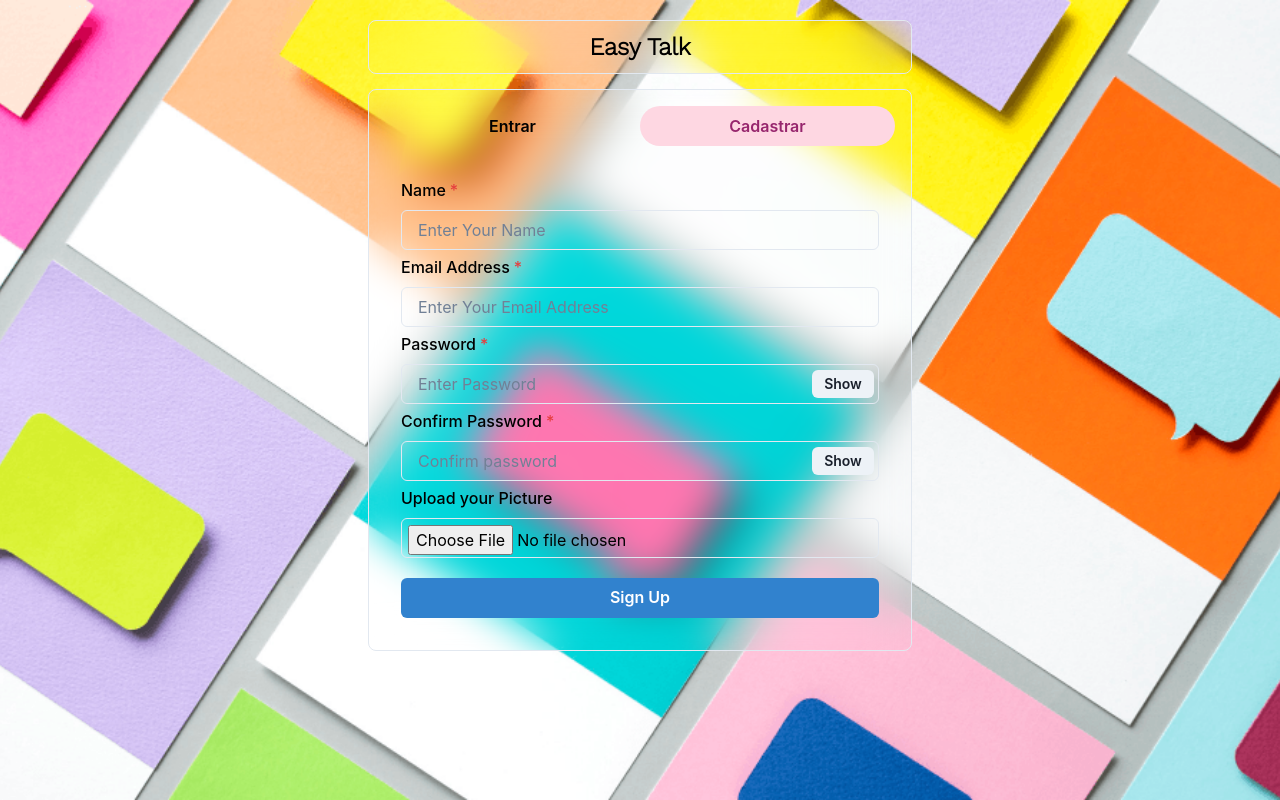
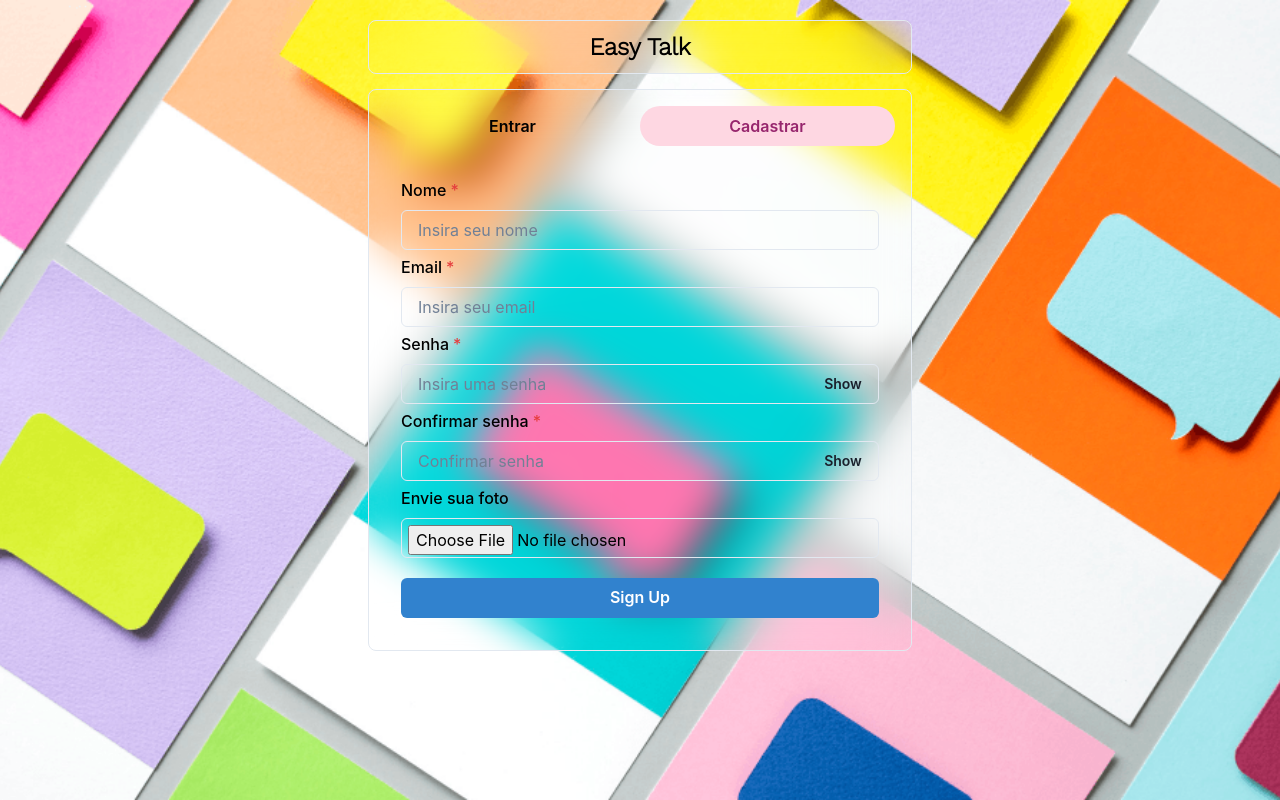
Before and after one commit to FILElucas99/chat-app, a React (Create React App) app in the folder frontend/: page / in a window 1280 px wide. Both pictures are taken after a click on the tab "Cadastrar". Built offline with nearby package versions, Linux system fonts and the light colour scheme.

Commit message:
-m "mensagens de erro e afins"

```diff
--- a/frontend/src/componentes/autenticacao/Login.js
+++ b/frontend/src/componentes/autenticacao/Login.js
@@ -21,7 +21,7 @@ const Cadastro = () => {
     setLoading(true);
     if (!email || !password) {
       toast({
-        title: "Please Fill all the Feilds",
+        title: "Por favor, preencha todos os campos",
         status: "warning",
         duration: 5000,
         isClosable: true,
@@ -45,7 +45,7 @@ const Cadastro = () => {
       );
 
       toast({
-        title: "Login Successful",
+        title: "Login bem-sucedido!",
         status: "success",
         duration: 5000,
         isClosable: true,
@@ -56,7 +56,7 @@ const Cadastro = () => {
       history.push("/chats");
     } catch (error) {
       toast({
-        title: "Error Occured!",
+        title: "Erro inesperado",
         description: error.response.data.message,
         status: "error",
         duration: 5000,
@@ -74,7 +74,7 @@ const Cadastro = () => {
         <Input
           value={email}
           type="email"
-          placeholder="Enter Your Email Address"
+          placeholder="Insira seu email"
           onChange={(e) => setEmail(e.target.value)}
         />
       </FormControl>
@@ -85,10 +85,10 @@ const Cadastro = () => {
             value={password}
             onChange={(e) => setPassword(e.target.value)}
             type={show ? "text" : "password"}
-            placeholder="Enter password"
+            placeholder="Insira sua senha"
           />
           <InputRightElement width="4.5rem">
-            <Button h="1.75rem" size="sm" onClick={handleClick}>
+            <Button h="1.75rem" size="sm" onClick={handleClick} bg={"transparent"} backdropFilter="blur(20px)">
               {show ? "Hide" : "Show"}
             </Button>
           </InputRightElement>
--- a/frontend/src/componentes/autenticacao/cadastro.js
+++ b/frontend/src/componentes/autenticacao/cadastro.js
@@ -24,7 +24,7 @@ const Signup = () => {
     setPicLoading(true);
     if (!name || !email || !password || !confirmpassword) {
       toast({
-        title: "Please Fill all the Feilds",
+        title: "Por favor, preencha todos os campos",
         status: "warning",
         duration: 5000,
         isClosable: true,
@@ -35,7 +35,7 @@ const Signup = () => {
     }
     if (password !== confirmpassword) {
       toast({
-        title: "Passwords Do Not Match",
+        title: "Senha incompatível",
         status: "warning",
         duration: 5000,
         isClosable: true,
@@ -62,7 +62,7 @@ const Signup = () => {
       );
       console.log(data);
       toast({
-        title: "Registration Successful",
+        title: "Cadastrado com sucesso",
         status: "success",
         duration: 5000,
         isClosable: true,
@@ -73,7 +73,7 @@ const Signup = () => {
       history.push("/chats");
     } catch (error) {
       toast({
-        title: "Error Occured!",
+        title: "Erro inesperado!",
         description: error.response.data.message,
         status: "error",
         duration: 5000,
@@ -118,7 +118,7 @@ const Signup = () => {
         });
     } else {
       toast({
-        title: "Please Select an Image!",
+        title: "Por favor, selecione uma imagem!",
         status: "warning",
         duration: 5000,
         isClosable: true,
@@ -132,52 +132,52 @@ const Signup = () => {
   return (
     <VStack spacing="5px">
       <FormControl id="first-name" isRequired>
-        <FormLabel>Name</FormLabel>
+        <FormLabel>Nome</FormLabel>
         <Input
-          placeholder="Enter Your Name"
+          placeholder="Insira seu nome"
           onChange={(e) => setName(e.target.value)}
         />
       </FormControl>
       <FormControl id="email" isRequired>
-        <FormLabel>Email Address</FormLabel>
+        <FormLabel>Email</FormLabel>
         <Input
           type="email"
-          placeholder="Enter Your Email Address"
+          placeholder="Insira seu email"
           onChange={(e) => setEmail(e.target.value)}
         />
       </FormControl>
       <FormControl id="password" isRequired>
-        <FormLabel>Password</FormLabel>
+        <FormLabel>Senha</FormLabel>
         <InputGroup size="md">
           <Input
             type={show ? "text" : "password"}
-            placeholder="Enter Password"
+            placeholder="Insira uma senha"
             onChange={(e) => setPassword(e.target.value)}
           />
           <InputRightElement width="4.5rem">
-            <Button h="1.75rem" size="sm" onClick={handleClick}>
+            <Button h="1.75rem" size="sm" onClick={handleClick} bg={"transparent"} backdropFilter="blur(20px)">
               {show ? "Hide" : "Show"}
             </Button>
           </InputRightElement>
         </InputGroup>
       </FormControl>
       <FormControl id="password" isRequired>
-        <FormLabel>Confirm Password</FormLabel>
+        <FormLabel>Confirmar senha</FormLabel>
         <InputGroup size="md">
           <Input
             type={show ? "text" : "password"}
-            placeholder="Confirm password"
+            placeholder="Confirmar senha"
             onChange={(e) => setConfirmpassword(e.target.value)}
           />
           <InputRightElement width="4.5rem">
-            <Button h="1.75rem" size="sm" onClick={handleClick}>
+            <Button h="1.75rem" size="sm" onClick={handleClick} bg={"transparent"} backdropFilter="blur(20px)">
               {show ? "Hide" : "Show"}
             </Button>
           </InputRightElement>
         </InputGroup>
       </FormControl>
       <FormControl id="pic">
-        <FormLabel>Upload your Picture</FormLabel>
+        <FormLabel>Envie sua foto</FormLabel>
         <Input
           type="file"
           p={1.5}
--- a/package.json
+++ b/package.json
@@ -1,5 +1,5 @@
 {
-  "name": "talk",
+  "name": "easytalk",
   "version": "1.0.0",
   "description": "",
   "main": "index.js",
```
Also changed, not shown: 1 other file (tests, documents, lock files or other folders).
